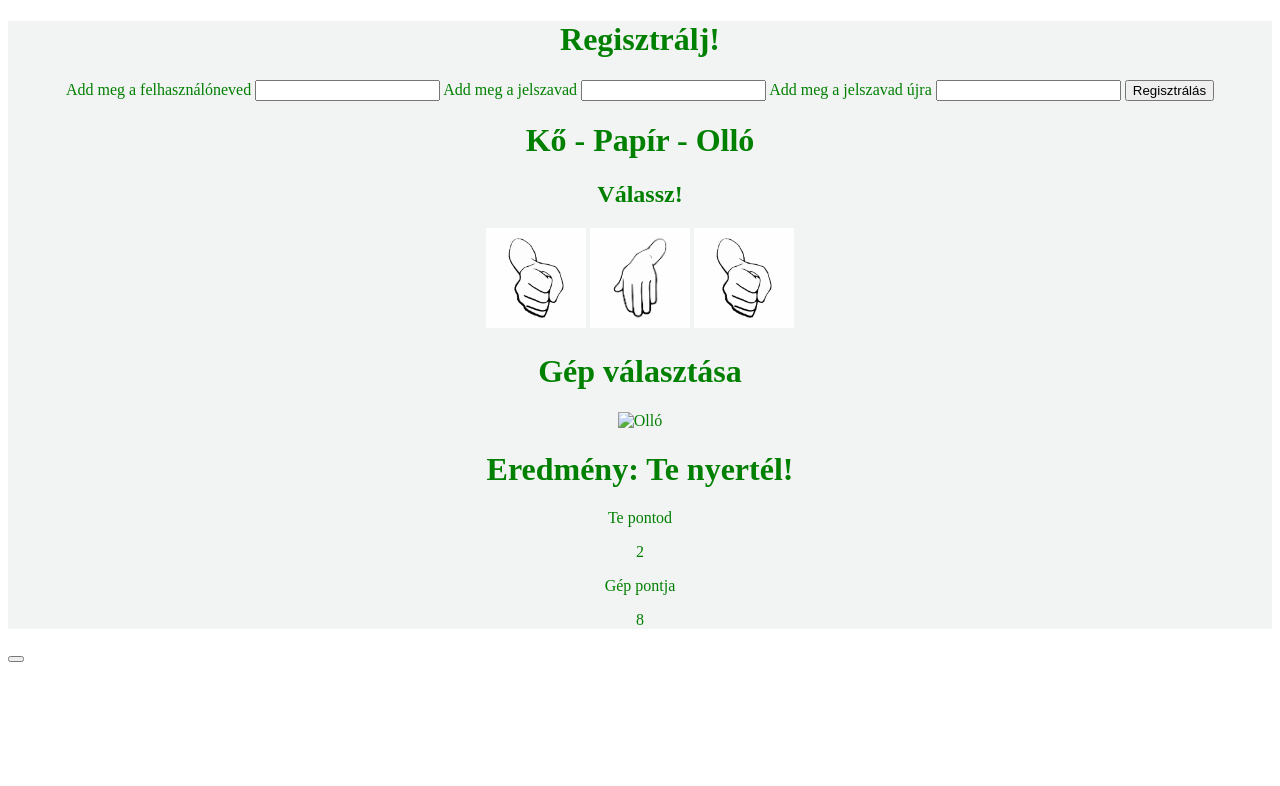
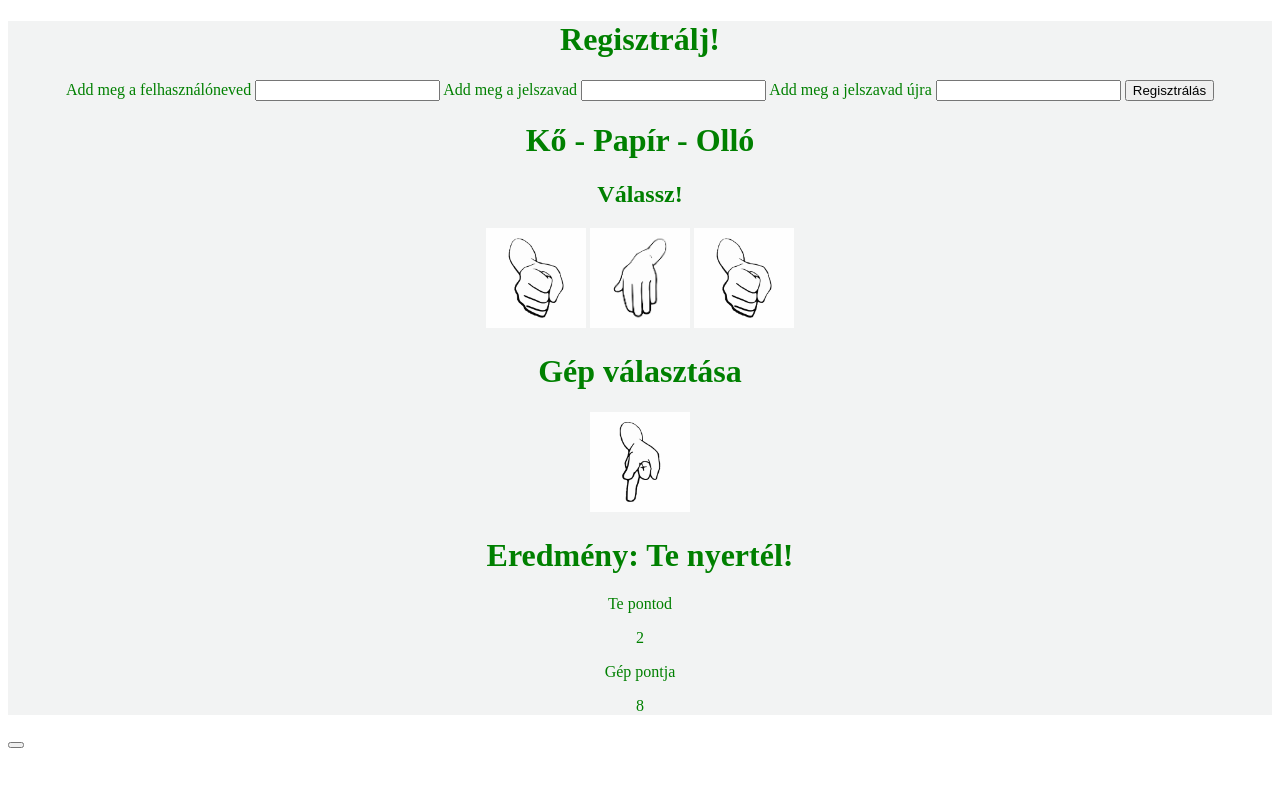
Before and after one commit to SzaboPatrik27/Kopapirollo, a plain HTML site: page index.html in a window 1280 px wide. Drawn offline with Linux system fonts and the light colour scheme; the site is published under a folder, as on GitHub Pages, so addresses that start at the root find nothing.

Commit message:
fix vegleg

```diff
--- a/index.html
+++ b/index.html
@@ -25,7 +25,7 @@
         <img id="ollo" src="./img/ko.png" onclick="jatek('ollo')" alt="Olló">
     </div>
     <h1>Gép választása</h1>
-    <img id="gepValasztott" class="kepek" src="/img/ollo.png" alt="Olló">
+    <img id="gepValasztott" class="kepek" src="./img/ollo.png" alt="Olló">
     <h1 id="eredmeny">Eredmény: Te nyertél!</h1>
     <p>Te pontod</p>
     <p id="userPoint" onclick="jatek('userPoint')" >2</p>
```
